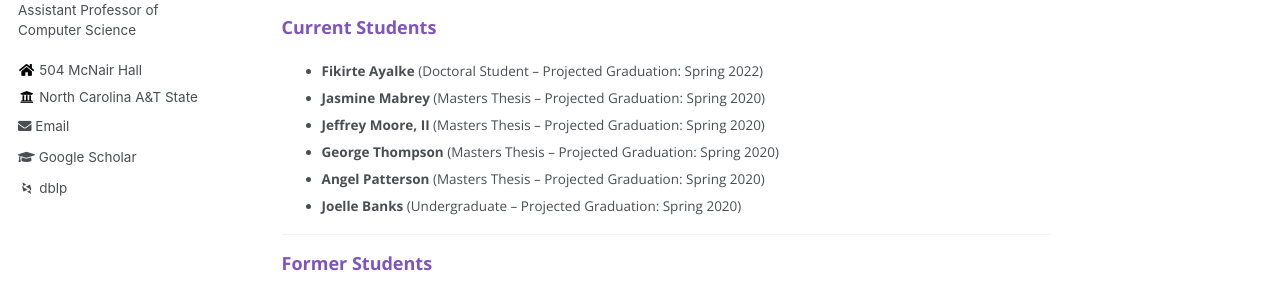
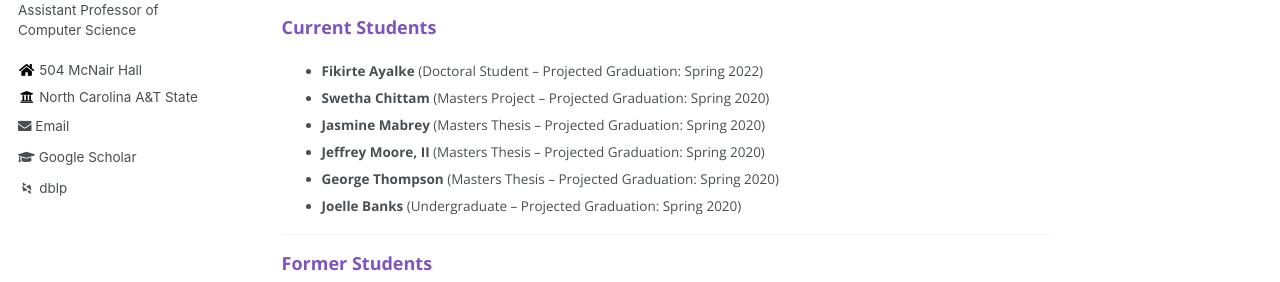
Before and after one commit to Allisonius/allisonius.github.io, a Jekyll site: the page built from _pages/students.md, in a window 1280 px wide. Shown: the part 276-558 px from the top of the page. Built offline with Jekyll 4.4.1, drawn with Linux system fonts in a browser that asks for light colours; some web fonts are replaced.

Commit message:
Update students.md

```diff
--- a/_pages/students.md
+++ b/_pages/students.md
@@ -12,10 +12,10 @@ author_profile: true
 ### Current Students
 
 * **Fikirte Ayalke** (Doctoral Student -- Projected Graduation: Spring 2022)
+* **Swetha Chittam** (Masters Project -- Projected Graduation: Spring 2020)
 * **Jasmine Mabrey** (Masters Thesis -- Projected Graduation: Spring 2020)
 * **Jeffrey Moore, II** (Masters Thesis -- Projected Graduation: Spring 2020)
 * **George Thompson** (Masters Thesis -- Projected Graduation: Spring 2020)
-* **Angel Patterson** (Masters Thesis -- Projected Graduation: Spring 2020)
 * **Joelle Banks** (Undergraduate -- Projected Graduation: Spring 2020)
 
 ---
```
